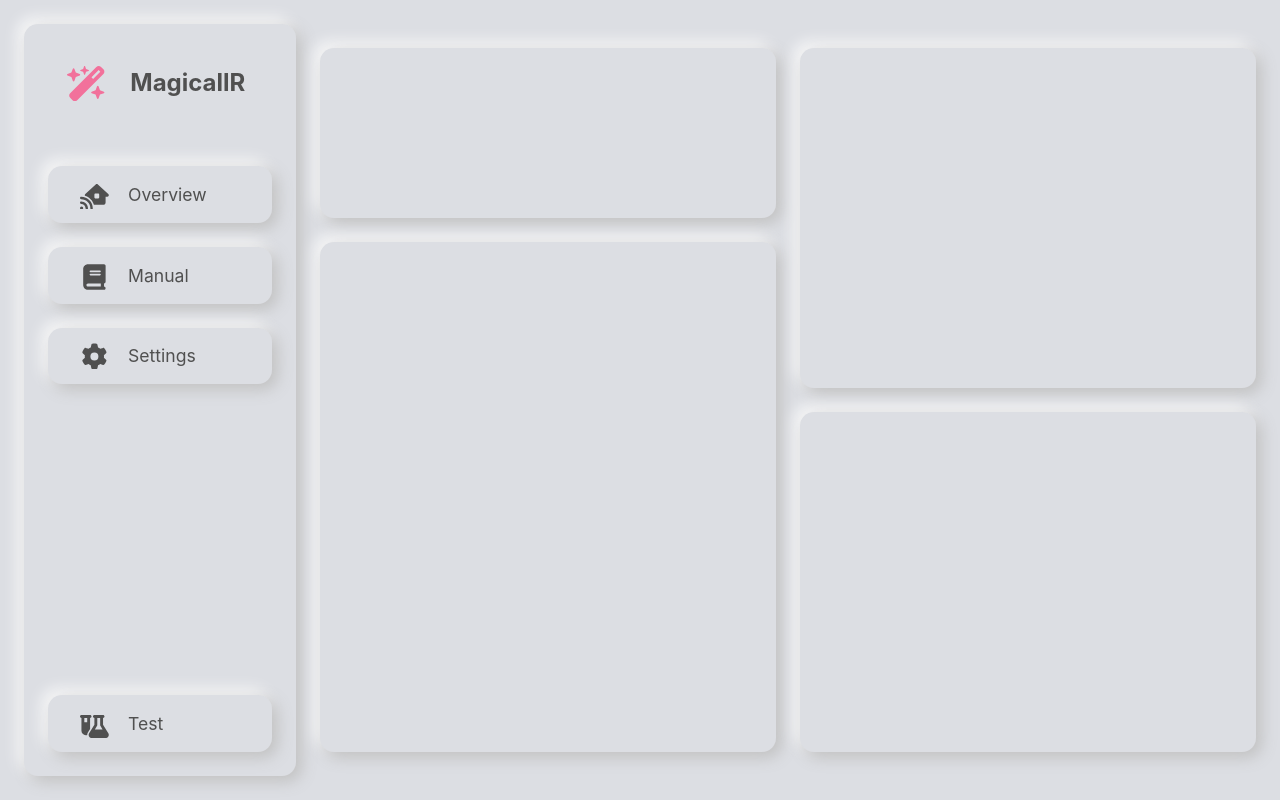
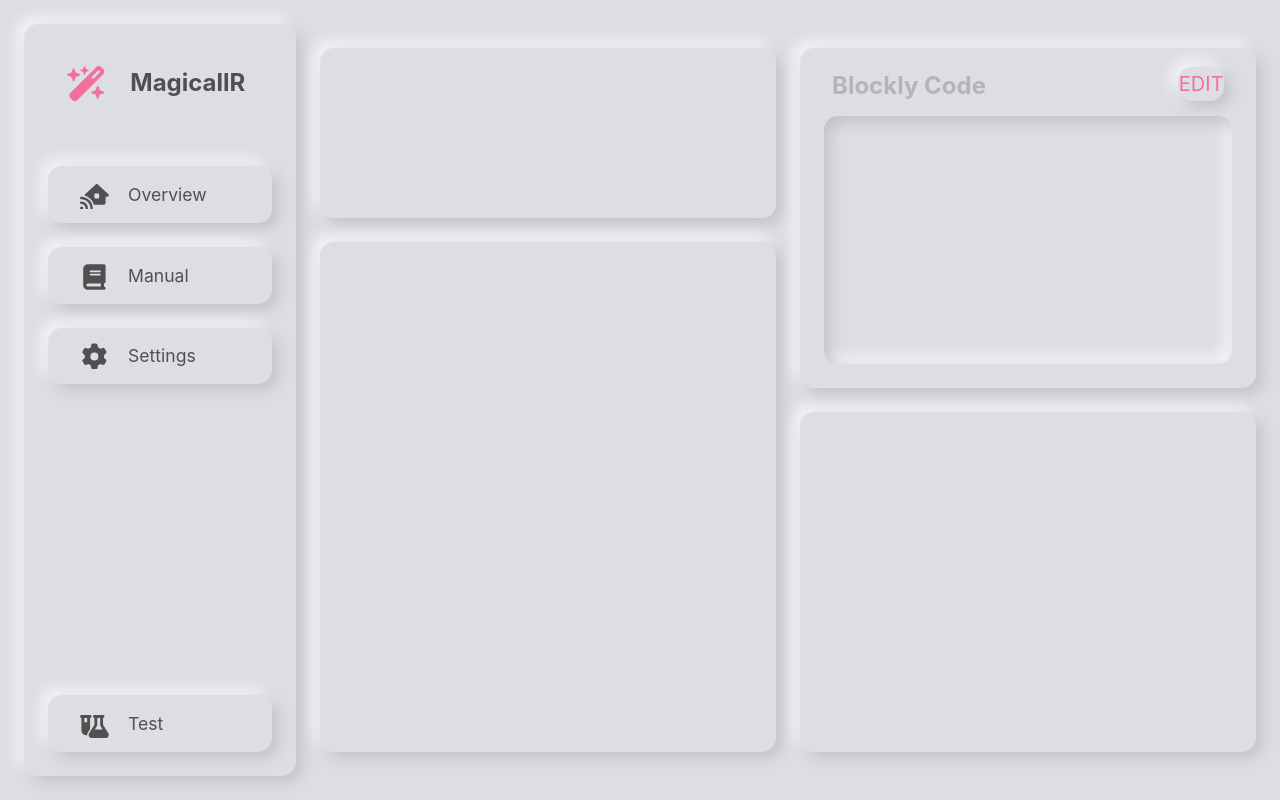
Before and after one commit to RyanUnicorn/legendary-remote-server, a Vue app in the folder frontend/: page /devices in a window 1280 px wide. Built offline with nearby package versions, Linux system fonts and the light colour scheme.

Commit message:
Finished DeviceBlocklyCode.

```diff
--- a/frontend/src/components/device/DeviceBlocklyCode.vue
+++ b/frontend/src/components/device/DeviceBlocklyCode.vue
@@ -1,11 +1,62 @@
 <script setup>
-
+  const blocklyPath = "/blocklyPath";
 </script>
 
 <template>
-  <div class="neu-box"></div>
+  <div class="neu-box blocklyWrapper">
+    <h3>Blockly Code</h3>
+    <RouterLink :to= "blocklyPath">
+      <div class="neu-box editButton">
+        EDIT
+      </div>
+    </RouterLink>
+    <div class="blockly"></div>
+  </div>
 </template>
 
 <style scoped>
 
+  .blocklyWrapper{
+    position: relative;
+    padding: var(--spacing-const);
+
+    display: flex;
+    align-items: end;
+    justify-content: center;
+
+    & h3{
+      position: absolute;
+      top: 1.2rem;
+      left: 2rem;
+      font-weight: bold;
+      font-size: 1.5rem;
+      color: var(--color-text-mute);
+    }
+  }
+
+  .editButton{
+    height: 10%;
+    width: 10%;
+
+    position: absolute;
+    top: 1.2rem;
+    right : 2rem;
+
+    font-size: 1.25rem;
+    color: var(--color-accent);
+
+    display: flex;
+    align-items: center;
+    justify-content: center;
+  }
+
+  .blockly{
+    height: 85%;
+    width: 100%;
+
+    border-radius: var(--border-radius);
+    box-shadow: inset  5px  5px 16px #bebebe,
+                inset -5px -5px 16px #ffffff;
+  }
+
 </style>
--- a/frontend/src/components/overview/OverviewDevices.vue
+++ b/frontend/src/components/overview/OverviewDevices.vue
@@ -98,14 +98,13 @@
 
 .frame {
   position: relative;
-  height: 100%;
   & h3{
     position: absolute;
     top: 1.2rem;
     left: 2rem;
     font-weight: bold;
     font-size: 1.5rem;
-    color: var(--color-text-mute  );
+    color: var(--color-text-mute);
   }
 }
 .container {
```
